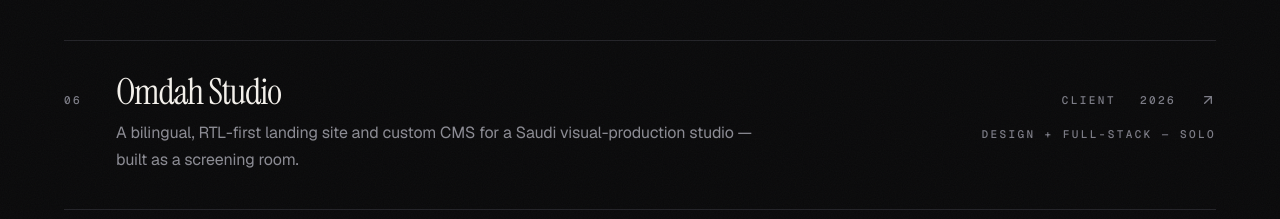
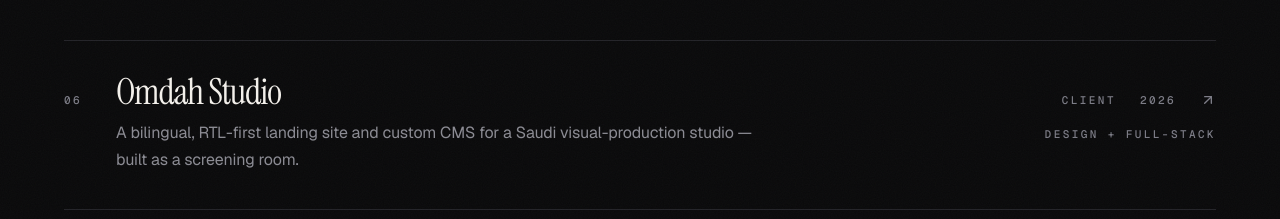
Before and after one commit to MorhafGhziel/Portfolio, a Next.js app: page / in a window 1280 px wide. Shown: the part 2489-2708 px from the top of the page. Built offline with nearby package versions, Linux system fonts and the light colour scheme; no server answers.

Commit message:
content(omdah): drop the solo qualifier from the role

```diff
--- a/constants/index.ts
+++ b/constants/index.ts
@@ -268,8 +268,8 @@
     slug: "omdah",
     kind: "client",
     year: "2026",
-    role: "Design + Full-stack — solo",
-    roleAr: "تصميم + تطوير متكامل — منفرداً",
+    role: "Design + Full-stack",
+    roleAr: "تصميم + تطوير متكامل",
     summary:
       "A bilingual, RTL-first landing site and custom CMS for a Saudi visual-production studio — built as a screening room.",
     summaryAr:
```
